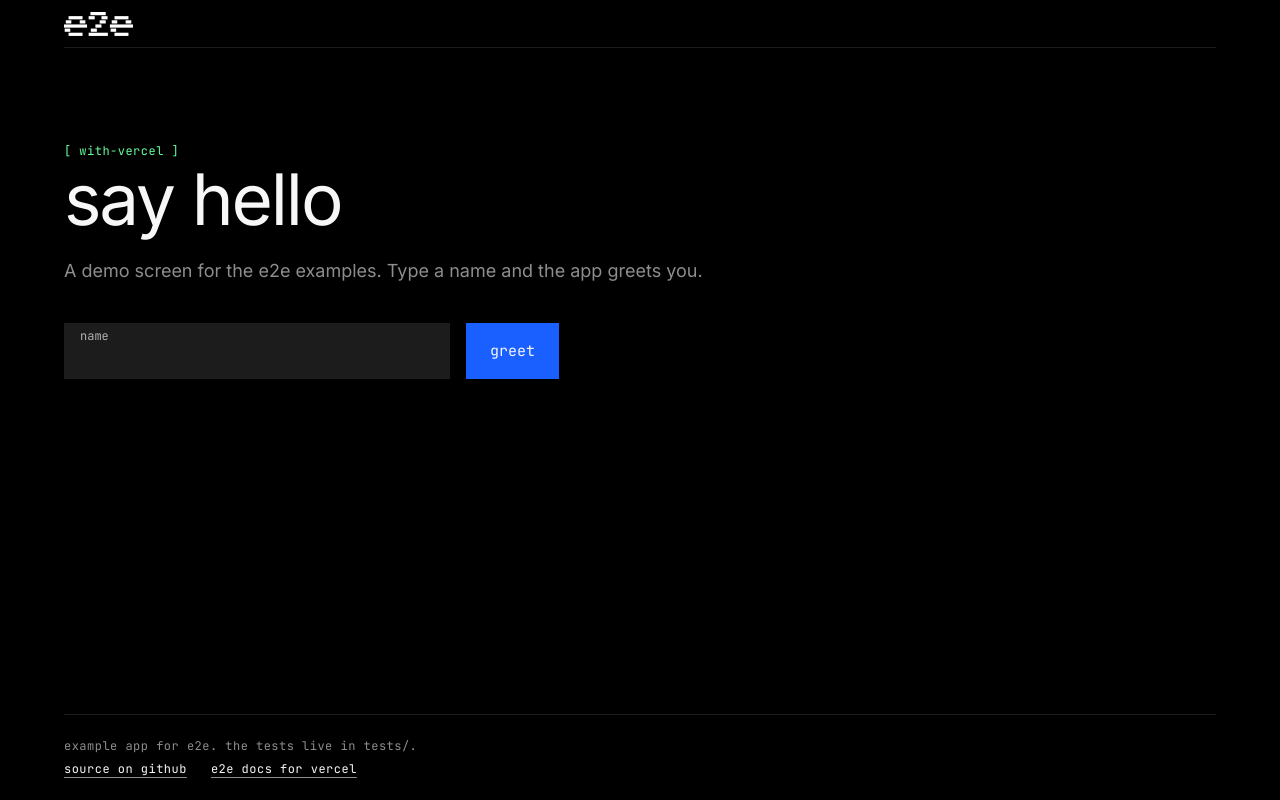
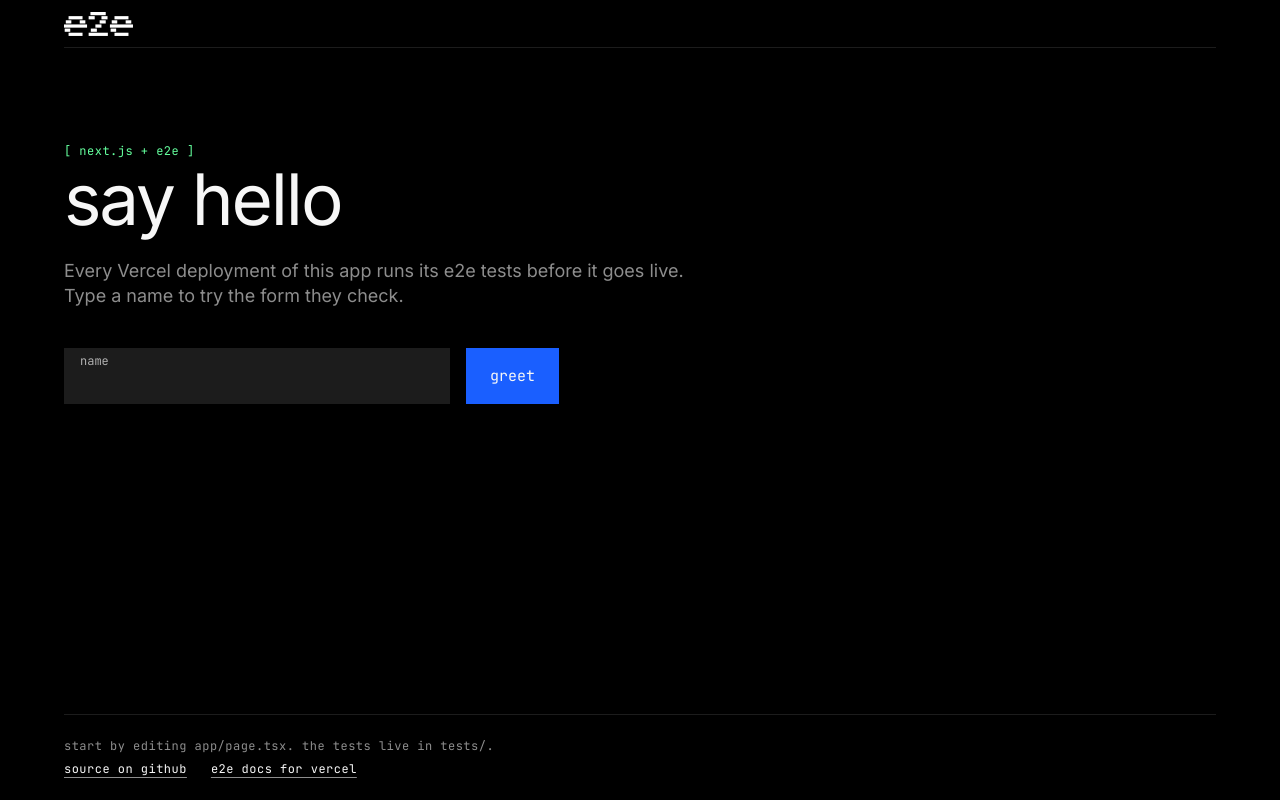
Before and after one commit to e2e-inc/e2e-vercel, a Next.js app: page / in a window 1280 px wide. Built offline with nearby package versions, Linux system fonts and the light colour scheme.

Commit message:
Present the app as a starter rather than a demo
Rewords the page eyebrow, intro, and footer, aligns @types/node with the Node 22+ the README requires, and refreshes screenshot.png. (ENG-1361)

```diff
--- a/app/page.tsx
+++ b/app/page.tsx
@@ -9,14 +9,17 @@ export default function Home() {
       </header>
 
       <main className="hero">
-        <p className="eyebrow">[ with-vercel ]</p>
+        <p className="eyebrow">[ next.js + e2e ]</p>
         <h1 className="title">say hello</h1>
-        <p className="lede">A demo screen for the e2e examples. Type a name and the app greets you.</p>
+        <p className="lede">
+          Every Vercel deployment of this app runs its e2e tests before it goes live. Type a name to try the form
+          they check.
+        </p>
         <GreetingForm />
       </main>
 
       <footer className="footer">
-        <p>example app for e2e. the tests live in tests/.</p>
+        <p>start by editing app/page.tsx. the tests live in tests/.</p>
         <nav className="footer-links" aria-label="resources">
           <a href="https://github.com/e2e-inc/e2e-vercel-previews">source on github</a>
           <a href="https://e2e.com/docs/ci/vercel">e2e docs for vercel</a>
--- a/package.json
+++ b/package.json
@@ -18,7 +18,7 @@
   "devDependencies": {
     "@e2e-dev/github": "^0.4.5",
     "@e2e-dev/web": "^0.16.0",
-    "@types/node": "^20",
+    "@types/node": "^22",
     "@types/react": "^19",
     "@types/react-dom": "^19",
     "ai": "^7.0.0",
```
Also changed, not shown: screenshot.png, 1 other file (tests, documents, lock files or other folders).
